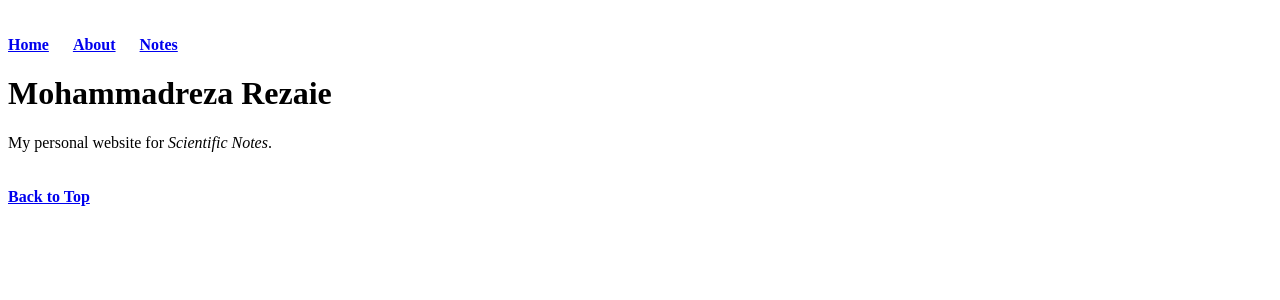
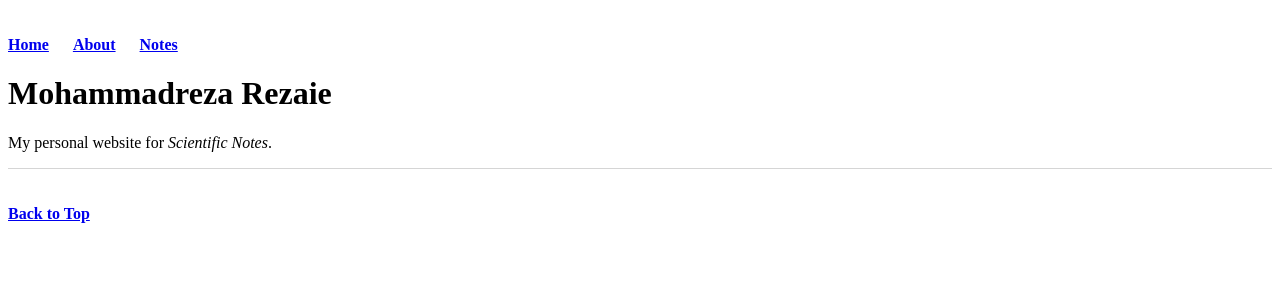
Before and after one commit to mrrezaie/mrrezaie.github.io, a Jekyll site: the page built from index.html, in a window 1280 px wide. Shown: the top 300 px of the page. Built offline with Jekyll 4.4.1, drawn with Linux system fonts in a browser that asks for light colours.

Commit message:
Update main.css

```diff
--- a/css/main.css
+++ b/css/main.css
@@ -10,3 +10,7 @@ nav ul li, footer ul li {
     display: inline;
     margin-right: 20px;
 }
+
+footer {
+    border-top: 1px solid #d5d5d5;
+}
```
